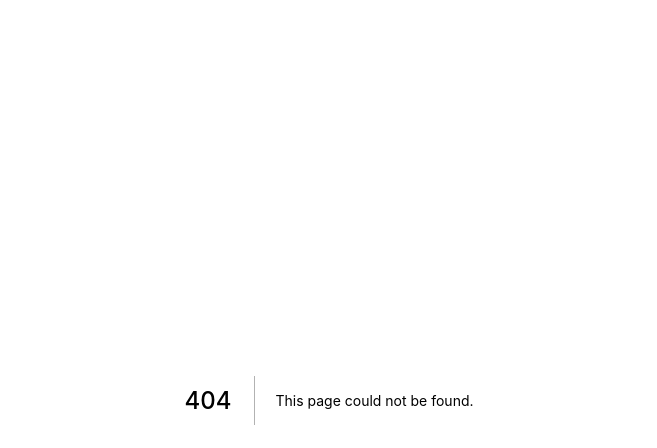
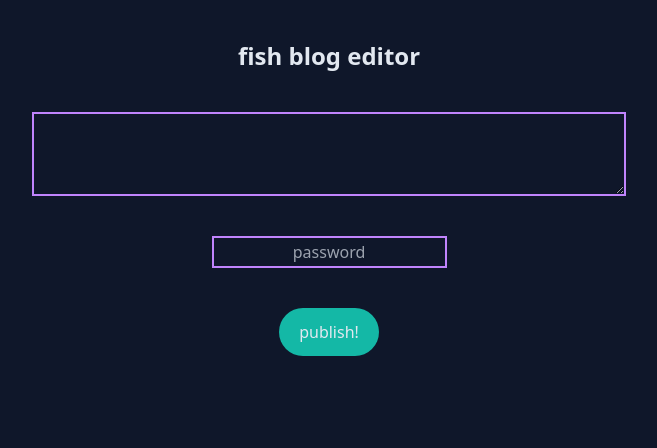
Before and after one commit to rpxs/blog-v2, a Next.js app: page /p/1/edit in a window 1280 px wide. Before the commit this address had no page. Shown: the top 448 px of the page, without its empty margins (311-968 px from the left). Built offline with nearby package versions, Linux system fonts and the light colour scheme; no server answers; the database is empty.

Commit message:
editor in browser

```diff
--- a/package.json
+++ b/package.json
@@ -12,6 +12,7 @@
     "@next/mdx": "^12.0.10",
     "ioredis": "^4.28.5",
     "next": "^12.0.10",
+    "next-auth": "^4.3.1",
     "next-mdx-remote": "^4.0.0",
     "react": "^17.0.2",
     "react-dom": "^17.0.2",
--- /dev/null
+++ b/pages/404.js
@@ -0,0 +1,32 @@
+/* eslint-disable @next/next/no-head-element */
+export const config = {
+  unstable_runtimeJS: false,
+};
+
+export default function NotFound() {
+  return (
+    <>
+      <head>
+        <title>fish&apos;s blog</title>
+      </head>
+      <div className="flex flex-col bg-slate-900 font-sans text-slate-200 min-h-screen items-center">
+        <p className="my-10 text-3xl font-semibold">
+          404 - This Page Doesn&apos;t Exist!
+        </p>
+        <p className="prose prose-invert text-lg w-5/6 mb-5">
+          Alright, alright. Maybe you were trying to find something that&apos;s
+          been removed, or maybe you&apos;ve stumbled upon something else
+          entirely? Whatever the case, this page (or post) that you&apos;ve been
+          trying to find does not exist.
+        </p>
+        <a
+          className="px-5 py-2 font-semibold mb-5 bg-teal-600 hover:bg-teal-700 rounded-full"
+          href="../"
+          rel="preload"
+        >
+          go home
+        </a>
+      </div>
+    </>
+  );
+}
--- /dev/null
+++ b/pages/api/auth/[...nextauth].js
@@ -0,0 +1,12 @@
+import NextAuth from "next-auth";
+import GithubProvider from "next-auth/providers/github";
+
+export default NextAuth({
+  // Configure one or more authentication providers
+  providers: [
+    GithubProvider({
+      clientId: process.env.GITHUB_ID,
+      clientSecret: process.env.GITHUB_SECRET,
+    }),
+  ],
+});
--- a/pages/api/blog.js
+++ /dev/null
@@ -1,13 +0,0 @@
-// Next.js API route support: https://nextjs.org/docs/api-routes/introduction
-
-export default function handler(req, res) {
-  res.status(200).json({
-    posts: [
-      {
-        title: "Dorfnox's Developer Journey",
-        slug: "dorfnox-developer-journey",
-        key: 1,
-      },
-    ],
-  });
-}
--- /dev/null
+++ b/pages/api/edit/[slug].js
@@ -0,0 +1,27 @@
+// Next.js API route handler for editing a page. For POST requests, take the data and set it in the redis hashmap for the requested path.
+
+const redis = require("ioredis");
+const client = new redis(process.env.REDIS_URL);
+
+export default async function edit(req, res) {
+  const slug = req.query.slug;
+  if (req.method === "POST" && req.body.data != null) {
+    const { data } = req.body;
+    console.log(req.body.password);
+    if (
+      req.body.password &&
+      req.body.password === process.env.EDITOR_PASSWORD
+    ) {
+      await client.hset("posts", slug, data);
+      res.status(200).json({ success: true });
+    } else {
+      res.status(401).json({ success: false });
+    }
+  } else {
+    const source = await client.hget("posts", slug);
+    if (typeof source != "string") {
+      res.status(404).send("stop playing these games!");
+    }
+    res.status(200).send(source);
+  }
+}
--- a/pages/index.js
+++ b/pages/index.js
@@ -10,8 +10,8 @@ export default function Home() {
       <head>
         <title>fish&apos;s blog</title>
       </head>
-      <div className="flex flex-col bg-slate-900 font-mono text-white min-h-screen items-center">
-        <p className="my-10 text-lg">fish&apos;s blog</p>
+      <div className="flex flex-col bg-slate-900 font-sans text-slate-200 min-h-screen items-center">
+        <p className="my-10 text-2xl font-semibold">fish&apos;s blog</p>
         <p className="text-white mb-10">all posts:</p>
         <ul className="list-disc">
           {posts.map((post, index) => (
--- a/pages/p/[slug].js
+++ b/pages/p/[slug].js
@@ -16,6 +16,15 @@ export default function Post({ source }) {
 export async function getServerSideProps(ctx) {
   const slug = ctx.query.slug;
   const source = await client.hget("posts", slug);
+  if (typeof source != "string") {
+    return {
+      redirect: {
+        permanent: false,
+        destination: "/404",
+      },
+      props: {},
+    };
+  }
   const mdxSource = await serialize(source, { parseFrontmatter: true });
   return { props: { source: mdxSource } };
 }
--- /dev/null
+++ b/pages/p/[slug]/edit.js
@@ -0,0 +1,64 @@
+/* eslint-disable @next/next/no-head-element */
+import redis from "ioredis";
+const client = new redis(process.env.REDIS_URL);
+import { useRef } from "react";
+export default function Editor({ source, slug }) {
+  const textRef = useRef(null);
+  const passwordRef = useRef(null);
+  const handleForm = async () => {
+    if (textRef.current.value == "") return;
+    if (passwordRef.current.value == "") return;
+    const res = await fetch(`/api/edit/${slug}`, {
+      body: JSON.stringify({
+        data: textRef.current.value,
+        password: passwordRef.current.value,
+      }),
+      headers: {
+        "Content-Type": "application/json",
+      },
+      method: "POST",
+    });
+
+    const { success } = await res.json();
+    if (!success) {
+      console.log("owo sad");
+      return;
+    } else console.log("owo noice");
+  };
+
+  return (
+    <>
+      <head>
+        <title>fish&apos;s blog</title>
+      </head>
+      <div className="flex flex-col bg-slate-900 font-sans text-slate-200 min-h-screen items-center">
+        <p className="my-10 text-2xl font-semibold">fish blog editor</p>
+
+        <textarea
+          ref={textRef}
+          className="prose prose-invert w-5/6 bg-transparent p-3 border-purple-400 border-2"
+          defaultValue={source}
+        ></textarea>
+
+        <input
+          type="password"
+          ref={passwordRef}
+          placeholder="password"
+          className="my-10 border-purple-400 bg-transparent text-center border-2 prose prose-invert"
+        />
+        <button
+          className="bg-teal-500 hover:bg-teal-600 px-5 py-3 rounded-full"
+          onClick={handleForm}
+        >
+          publish!
+        </button>
+      </div>
+    </>
+  );
+}
+
+export async function getServerSideProps(ctx) {
+  const slug = ctx.query.slug;
+  const source = await client.hget("posts", slug);
+  return { props: { source: source, slug: slug } };
+}
```
Also changed, not shown: 1 other file (tests, documents, lock files or other folders).
